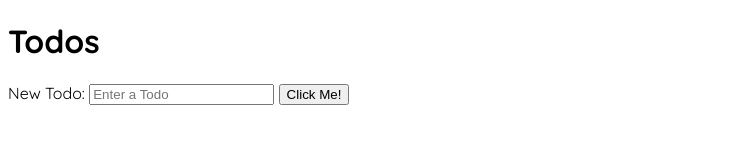
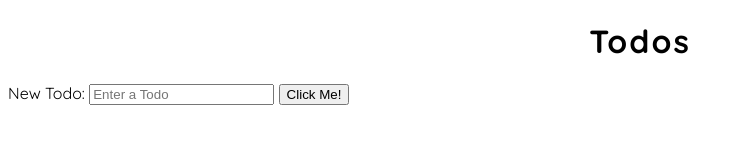
Before and after one commit to quentinikeno/TypeScript-Todos, a website: page index.html in a window 1280 px wide. Shown: the whole page, without its empty margins (0-742 px from the left). Drawn offline with Linux system fonts and the light colour scheme.

Commit message:
Center and add spacing for h1.

```diff
--- a/index.css
+++ b/index.css
@@ -2,3 +2,8 @@ body {
 	font-family: "Coming Soon", cursive;
 	font-family: "Quicksand", Arial, Helvetica, sans-serif;
 }
+
+h1 {
+	text-align: center;
+	letter-spacing: 0.125rem;
+}
```
